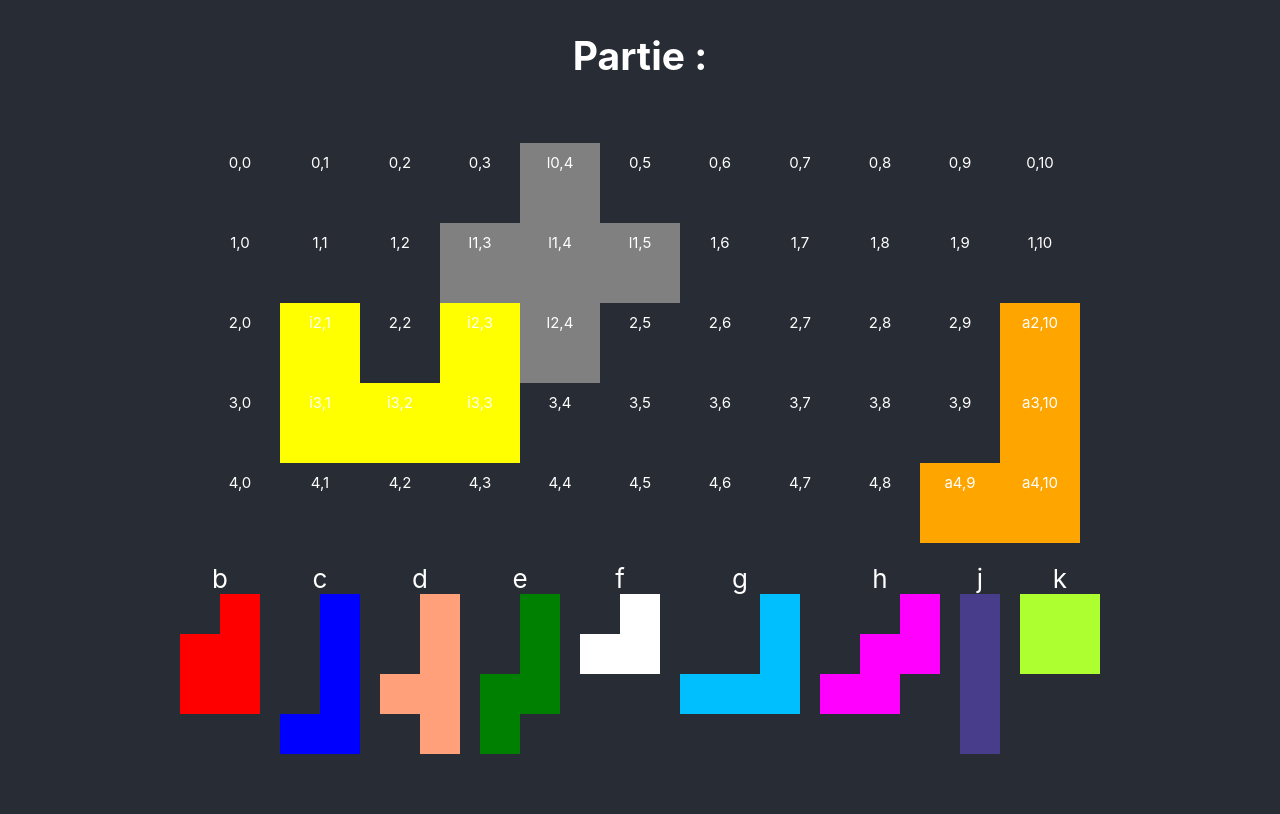
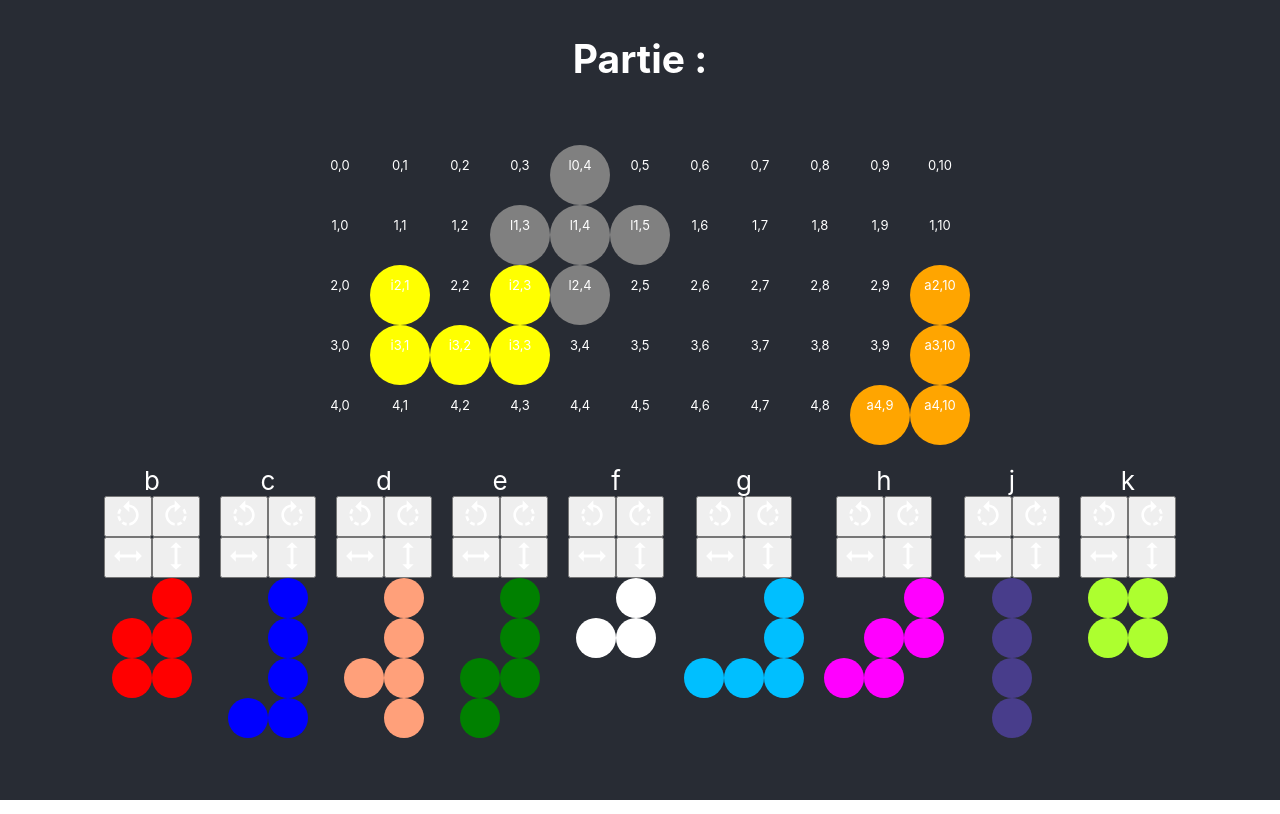
Before and after one commit to alainib/smartgame, a React (Create React App) app: page / in a window 1280 px wide. Built offline with nearby package versions, Linux system fonts and the light colour scheme.

Commit message:
move all mtarix function to matrixHelper, add rotation and flip of matrix

```diff
--- a/package.json
+++ b/package.json
@@ -7,9 +7,11 @@
     "@testing-library/react": "^9.4.0",
     "@testing-library/user-event": "^7.2.1",
     "aphrodite": "^2.4.0",
+    "gridl": "^0.10.5",
     "react": "^16.12.0",
     "react-bootstrap": "^1.0.0-beta.16",
     "react-dom": "^16.12.0",
+    "react-icons": "^3.8.0",
     "react-scripts": "3.3.0"
   },
   "scripts": {
--- a/src/App.css
+++ b/src/App.css
@@ -1,5 +1,6 @@
 .App {
   text-align: center;
+  font-size: calc(18px + 6 * ((100vw - 320px) / 680));
 }
 
 .App-logo {
--- a/src/components/Partie.js
+++ b/src/components/Partie.js
@@ -1,8 +1,12 @@
 import React, { Component } from "react";
 import { StyleSheet, css } from "aphrodite";
+import { MdRotateLeft, MdRotateRight, MdFlip } from "react-icons/md";
+import { GiHorizontalFlip, GiVerticalFlip } from "react-icons/gi";
+import { Button } from "react-bootstrap";
+import "App.css";
+import * as matrixHelper from "matrixHelper";
 
-import "App.css";
-
+// https://github.com/rajeshpillai/youtube-react-components/blob/master/src/App.js
 const _baseSize = {
   x: 11,
   y: 5
@@ -112,10 +116,10 @@ export default class Partie extends Component {
   constructor(props) {
     super(props);
     this.state = {
-      baseData: this.initBase(),
-      colors: this.initColors(),
-      usedLetters: [],
-      bricks: _bricks
+      baseData: this.initBase(), // represente le plateau avec les bricks dessus
+      colors: this.initColors(), // pour afficher les couleurs des bricks
+      usedLetters: [], // contient le nom des bricks posées sur le plateau
+      bricks: _bricks // toutes les bricks, permet de les manipuler pour les tourner ou les poser sur le plateau
     };
   }
   initColors() {
@@ -175,8 +179,8 @@ export default class Partie extends Component {
     const brick = this.state.bricks[name];
 
     const brickSize = {
-      x: this.getXLength(brick.matrix),
-      y: this.getYLength(brick.matrix)
+      x: matrixHelper.getXLength(brick.matrix),
+      y: matrixHelper.getYLength(brick.matrix)
     };
     let baseData = [...this.state.baseData];
     for (var i = 0; i < brickSize.x; i++) {
@@ -201,12 +205,12 @@ export default class Partie extends Component {
     // on test que la brick ne depasse pas du base
 
     const brickSize = {
-      x: this.getXLength(brick.matrix),
-      y: this.getYLength(brick.matrix)
+      x: matrixHelper.getXLength(brick.matrix),
+      y: matrixHelper.getYLength(brick.matrix)
     };
     const baseSize = {
-      x: this.getXLength(baseData),
-      y: this.getYLength(baseData)
+      x: matrixHelper.getXLength(baseData),
+      y: matrixHelper.getYLength(baseData)
     };
 
     if (x + brickSize.x > baseSize.x) {
@@ -220,7 +224,7 @@ export default class Partie extends Component {
     }
 
     // on crop une sous matrix de taille identique à brick dans baseData, plus facile pour comparer
-    const sub = this.getSub(baseData, x, y, brickSize.x, brickSize.y);
+    const sub = matrixHelper.getSub(baseData, x, y, brickSize.x, brickSize.y);
     // console.log(sub, brick.matrix);
     for (var i = 0; i < brickSize.x; i++) {
       for (var j = 0; j < brickSize.y; j++) {
@@ -234,29 +238,6 @@ export default class Partie extends Component {
 
     return can;
   };
-  /**
-   * découpe une sous matrice dans brick
-   * @param {*} brick
-   * @param {*} start_y position y à partir de laquel couper
-   * @param {*} start_x position x à partir de laquel couper
-   * @param {*} y_size
-   * @param {*} x_size :
-   */
-  getSub(brick, start_x, start_y, x_size, y_size) {
-    // https://stackoverflow.com/questions/52313225/how-to-extract-submatrix-matrix-a-matrix
-    return brick.filter((_, i) => i >= start_x && i < start_x + x_size).map(a => a.slice(start_y, start_y + y_size));
-  }
-  getYLength(brick) {
-    let max = 0;
-    for (var i in brick) {
-      max = brick[i].length > max ? brick[i].length : max;
-    }
-    return max;
-  }
-
-  getXLength(brick) {
-    return brick.length;
-  }
 
   renderBase() {
     const { baseData, colors } = this.state;
@@ -264,7 +245,7 @@ export default class Partie extends Component {
     return (
       <div>
         {baseData.map((row, i) => (
-          <div className={css(styles.bloc)} key={i}>
+          <div className={css(styles.flexrow)} key={i}>
             {row.map((col, j) => {
               return (
                 <div className={css(styles.item)} style={{ backgroundColor: colors[col] }} key={j}>
@@ -279,11 +260,21 @@ export default class Partie extends Component {
   }
   renderUnusedBricks() {
     let show = [];
-    for (var i in _bricks) {
+    for (var i in this.state.bricks) {
       if (!this.state.usedLetters.includes(i)) {
         show.push(
           <div key={i}>
-            <ShowBrick name={i} data={_bricks[i]} />
+            <ShowBrick
+              name={i}
+              data={_bricks[i]}
+              updateBrick={(name, newbrick) => {
+                let { bricks } = this.state;
+                bricks[name].matrix = newbrick;
+                this.setState({
+                  bricks
+                });
+              }}
+            />
           </div>
         );
       }
@@ -311,10 +302,63 @@ class ShowBrick extends Component {
 
     return (
       <div key={this.props.name} className="margin10">
-        <div>{this.props.name}</div>
+        <div className={css(styles.flexcolumn)}>
+          <div>{this.props.name}</div>
+
+          <div className={css(styles.flexrow)}>
+            <Button
+              variant="false"
+              onClick={() => {
+                const nbrick = matrixHelper.rotateRight(matrix);
+                this.props.updateBrick(this.props.name, nbrick);
+              }}
+            >
+              <div style={{ color: "white" }}>
+                <MdRotateLeft size={32} />
+              </div>
+            </Button>
+
+            <Button
+              variant="false"
+              onClick={() => {
+                const nbrick = matrixHelper.rotateLeft(matrix);
+                this.props.updateBrick(this.props.name, nbrick);
+              }}
+            >
+              <div style={{ color: "white" }}>
+                <MdRotateRight size={32} />
+              </div>
+            </Button>
+          </div>
+          <div className={css(styles.flexrow)}>
+            <Button
+              variant="false"
+              onClick={() => {
+                const nbrick = matrixHelper.flipY(matrix);
+                this.props.updateBrick(this.props.name, nbrick);
+              }}
+            >
+              <div style={{ color: "white" }}>
+                <GiHorizontalFlip size={32} />
+              </div>
+            </Button>
+            <Button
+              variant="false"
+              onClick={() => {
+                const nbrick = matrixHelper.flipX(matrix);
+                this.props.updateBrick(this.props.name, nbrick);
+              }}
+            >
+              <div style={{ color: "white" }}>
+                <GiVerticalFlip size={32} />
+              </div>
+            </Button>
+          </div>
+        </div>
+
         {matrix.map((row, i) => {
           return (
-            <div className={css(styles.bloc)} key={i}>
+            <div className={css(styles.flexrow)} key={i}>
               {row.map((col, j) => {
                 return <div className={css(styles.itemSmall)} style={{ backgroundColor: col ? color : false }} key={j}></div>;
               })}
@@ -326,25 +370,33 @@ class ShowBrick extends Component {
   }
 }
 
+// let itemSize = window.innerWidth / 20;
 const styles = StyleSheet.create({
-  bloc: {
+  flexrow: {
     display: "flex",
     flexDirection: "row",
     alignItems: "center",
-
+    justifyContent: "center"
+  },
+  flexcolumn: {
+    display: "flex",
+    flexDirection: "column",
+    alignItems: "center",
     justifyContent: "center"
   },
 
   item: {
-    width: 80,
-    height: 80
+    width: 60,
+    height: 60,
+    borderRadius: 50
   },
   itemSmall: {
     width: 40,
-    height: 40
+    height: 40,
+    borderRadius: 50
   },
   smalltitle: {
-    fontSize: 15,
+    fontSize: 13,
     color: "white"
   }
 });
--- /dev/null
+++ b/src/matrixHelper.js
@@ -0,0 +1,56 @@
+import gridl from "gridl";
+
+export function rotateRight(array) {
+  var result = [];
+  array.forEach(function(a, i, aa) {
+    a.forEach(function(b, j, bb) {
+      result[bb.length - j - 1] = result[bb.length - j - 1] || [];
+      result[bb.length - j - 1][i] = b;
+    });
+  });
+  return result;
+}
+
+export function rotateLeft(array) {
+  var result = [];
+  array.forEach(function(a, i, aa) {
+    a.forEach(function(b, j, bb) {
+      result[j] = result[j] || [];
+      result[j][aa.length - i - 1] = b;
+    });
+  });
+  return result;
+}
+export function flipX(array) {
+  return gridl(array)
+    .flipX() // mirror the grid on the y-axis
+    .data(); // export the data array
+}
+export function flipY(array) {
+  return gridl(array)
+    .flipY() // mirror the grid on the y-axis
+    .data(); // export the data array
+}
+/**
+ * découpe une sous matrice dans brick
+ * @param {*} brick
+ * @param {*} start_y position y à partir de laquel couper
+ * @param {*} start_x position x à partir de laquel couper
+ * @param {*} y_size
+ * @param {*} x_size :
+ */
+export function getSub(brick, start_x, start_y, x_size, y_size) {
+  // https://stackoverflow.com/questions/52313225/how-to-extract-submatrix-matrix-a-matrix
+  return brick.filter((_, i) => i >= start_x && i < start_x + x_size).map(a => a.slice(start_y, start_y + y_size));
+}
+export function getYLength(brick) {
+  let max = 0;
+  for (var i in brick) {
+    max = brick[i].length > max ? brick[i].length : max;
+  }
+  return max;
+}
+
+export function getXLength(brick) {
+  return brick.length;
+}
```
Also changed, not shown: 2 other files (tests, documents, lock files or other folders).
